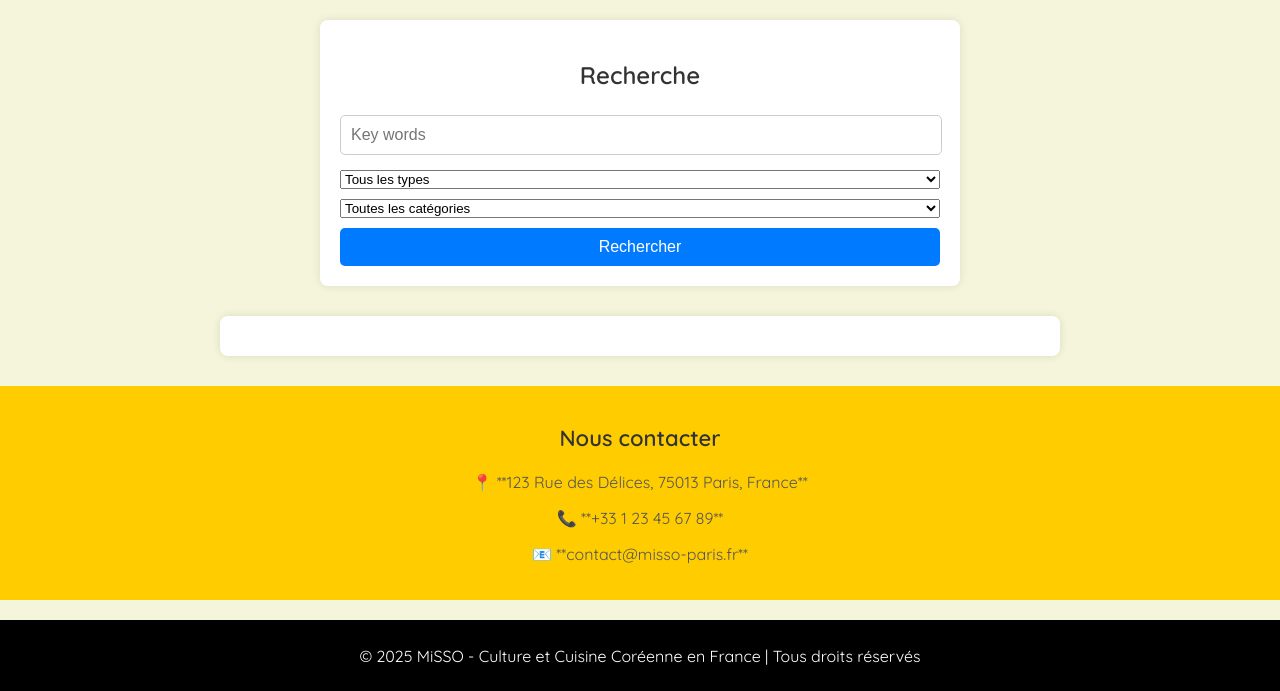
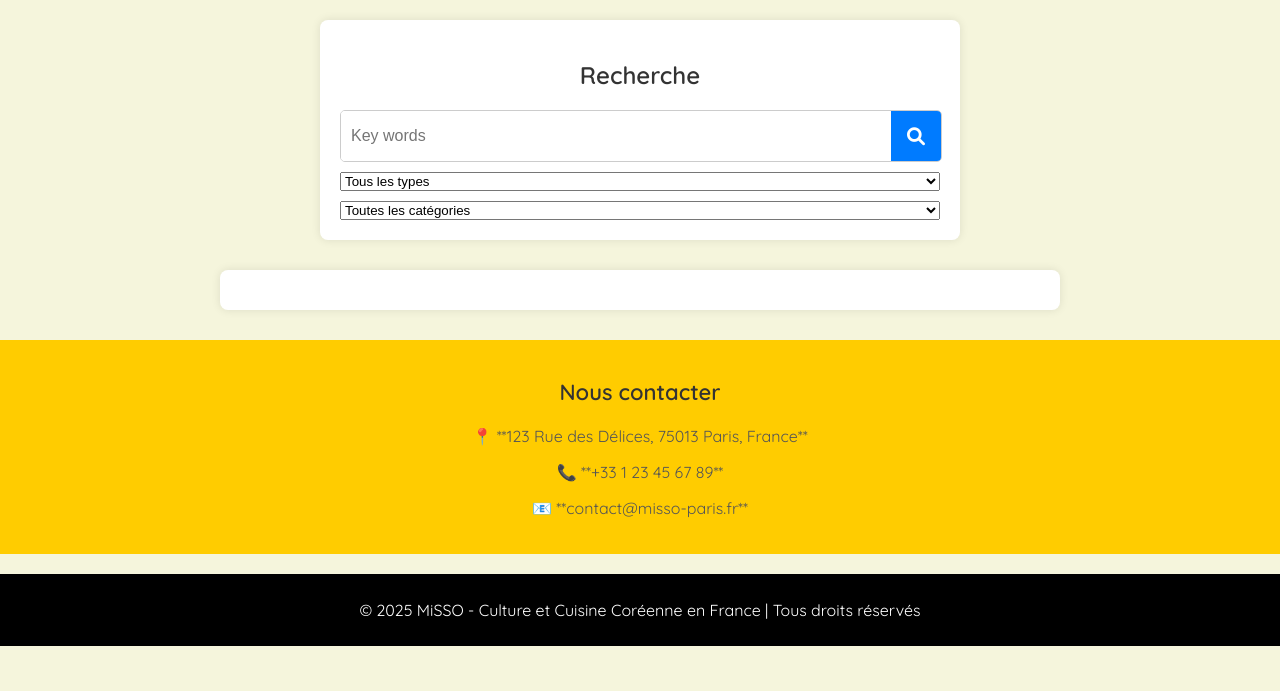
Before and after one commit to chrmil/misso, a Django app: page /recherche/ in a window 1280 px wide. Shown: the part 82-773 px from the top of the page. Run offline with Django 5.2, Linux system fonts and the light colour scheme.

Commit message:
update: affichage du bouton de recherche

```diff
--- a/utilisateurs/static/utilisateurs/recherche.css
+++ b/utilisateurs/static/utilisateurs/recherche.css
@@ -63,25 +63,38 @@ form {
     gap: 10px;
 }
 
-input {
-    padding: 10px;
+.input-group {
+    display: flex;
+    width: 100%;
     border: 1px solid #ccc;
     border-radius: 5px;
+    overflow: hidden; /* Assure que les bords sont bien arrondis */
+}
+
+input {
+    flex: 1;
+    padding: 10px;
     font-size: 16px;
-    width: calc(100% - 20px);
-    margin: 5px 0;
+    border: none;
+    outline: none;
 }
 
 .btn {
     background-color: #007BFF;
     color: white;
     border: none;
-    padding: 10px;
-    border-radius: 5px;
+    height: 50px;
+    width: 50px;
     cursor: pointer;
     font-size: 16px;
+    display: flex;
+    align-items: center;
+    justify-content: center;
     transition: background 0.3s;
-    width: 100%;
+}
+
+.btn i {
+    font-size: 18px; /* Taille de l'icône */
 }
 
 .btn:hover {
--- a/utilisateurs/templates/utilisateurs/recherche.html
+++ b/utilisateurs/templates/utilisateurs/recherche.html
@@ -8,6 +8,7 @@
     <link rel="stylesheet" href="{% static 'utilisateurs/navigation.css' %}">
     <link rel="stylesheet" href="{% static 'utilisateurs/recherche.css' %}">
     <link rel="icon" type="image/png" href="{% static 'restaurant/img/misso_logo_old.jpg' %}">
+    <link rel="stylesheet" href="https://cdnjs.cloudflare.com/ajax/libs/font-awesome/6.0.0-beta3/css/all.min.css">
 </head>
 <body>
     <header>
@@ -38,7 +39,12 @@
             <h2>Recherche</h2>
             <form method="post" action="{% url 'recherche' %}">
                 {% csrf_token %}
-                <input type="text" name="name" placeholder="Key words">
+                <div class="input-group">
+                    <input type="text" name="name" placeholder="Key words">
+                    <button type="submit" class="btn">
+                        <i class="fa fa-search"></i>
+                    </button>
+                </div>
 
                 <select name="type" onchange="this.form.submit()">
                     <option value="default" {% if type == "default" %}selected{% endif %}>Tous les types</option>
@@ -62,8 +68,6 @@
                         {% endfor %}
                     {% endif %}
                 </select>
-
-                <button type="submit" class="btn">Rechercher</button>
             </form>
         </div>
     </div>
```
